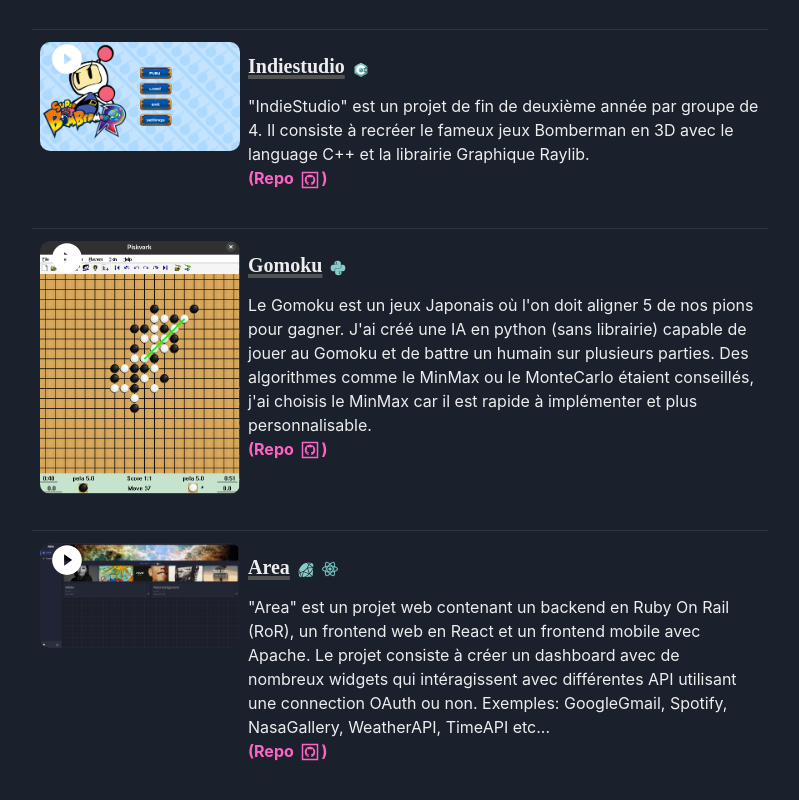
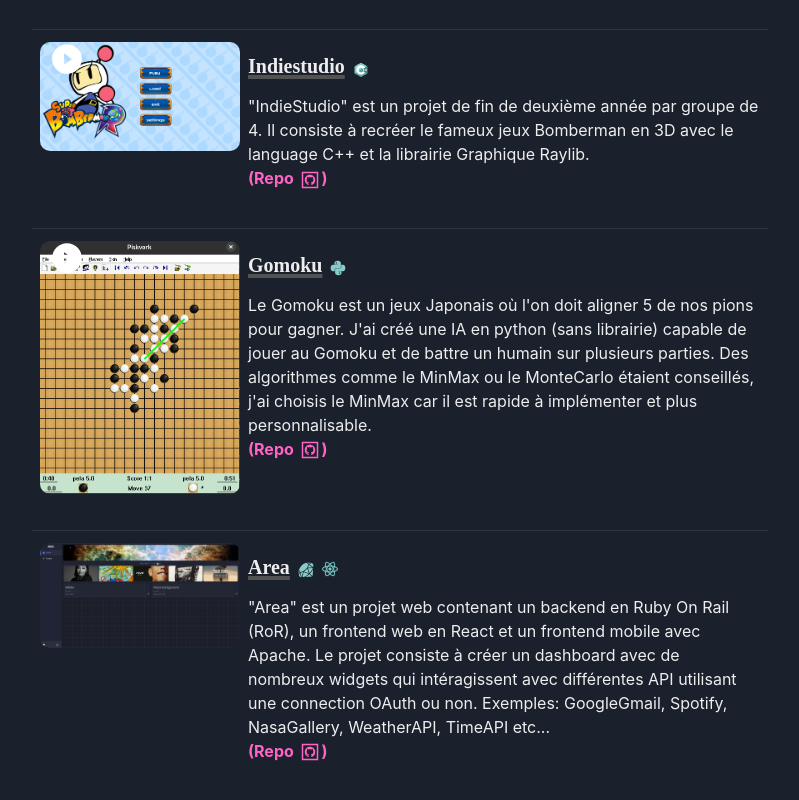
Before and after one commit to roy-corentin/portfolio, a Next.js app: page /projects in a window 1280 px wide. Shown: the part 457-1257 px from the top of the page, without its empty margins (240-1039 px from the left). Built offline with nearby package versions, Linux system fonts and the light colour scheme.

Commit message:
[FIX] playIcon state

```diff
--- a/components/PlayIconProject.jsx
+++ b/components/PlayIconProject.jsx
@@ -8,14 +8,14 @@ export const PlayIconProject = ({ state = "none" }) => {
         <AiFillPlayCircle
           color={useColorModeValue("black", "white")}
           fontSize={34}
-          style={{ display: { base: state, md: "none" }, position: "absolute", left: "25%" }}
+          style={{ display: state, position: "absolute", left: "25%" }}
         />
       </Box>
       <Box display={{ base: "none", md: "flex" }}>
         <AiFillPlayCircle
           color={useColorModeValue("black", "white")}
           fontSize={34}
-          style={{ display: { base: "none", md: state }, position: "absolute", left: "5%" }}
+          style={{ display: state, position: "absolute", left: "5%" }}
         />
       </Box>
     </>
```
